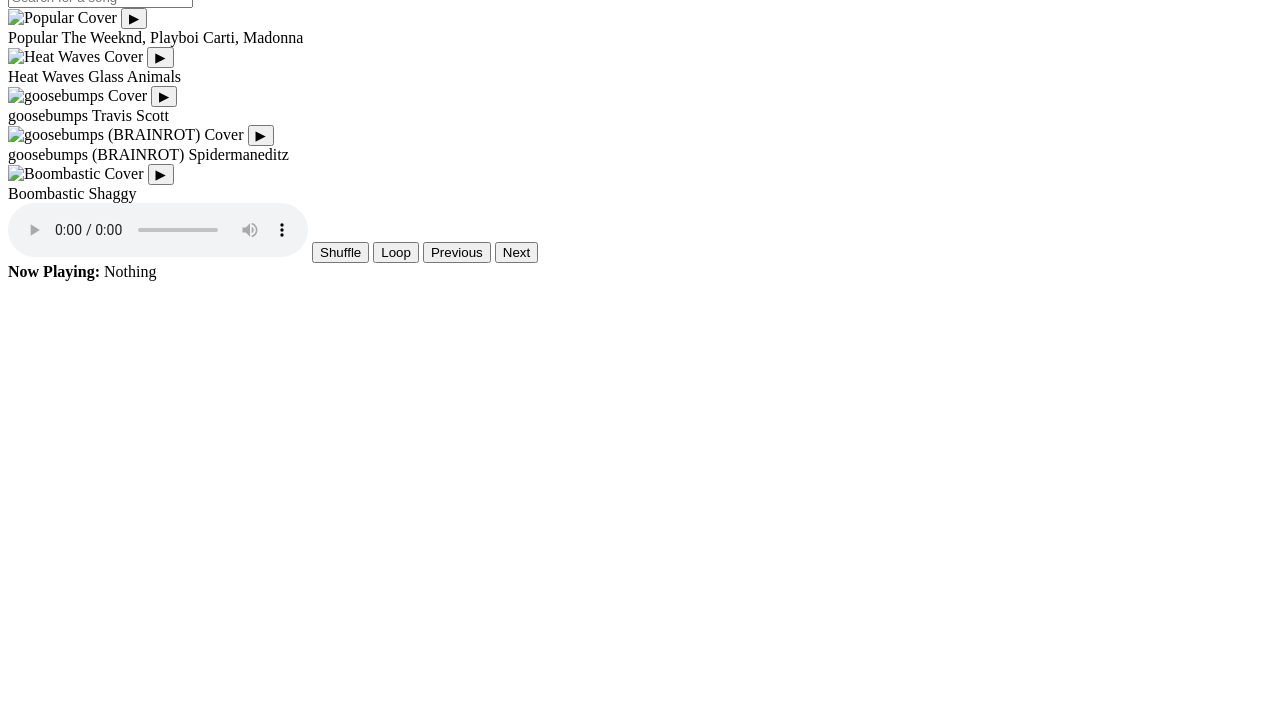
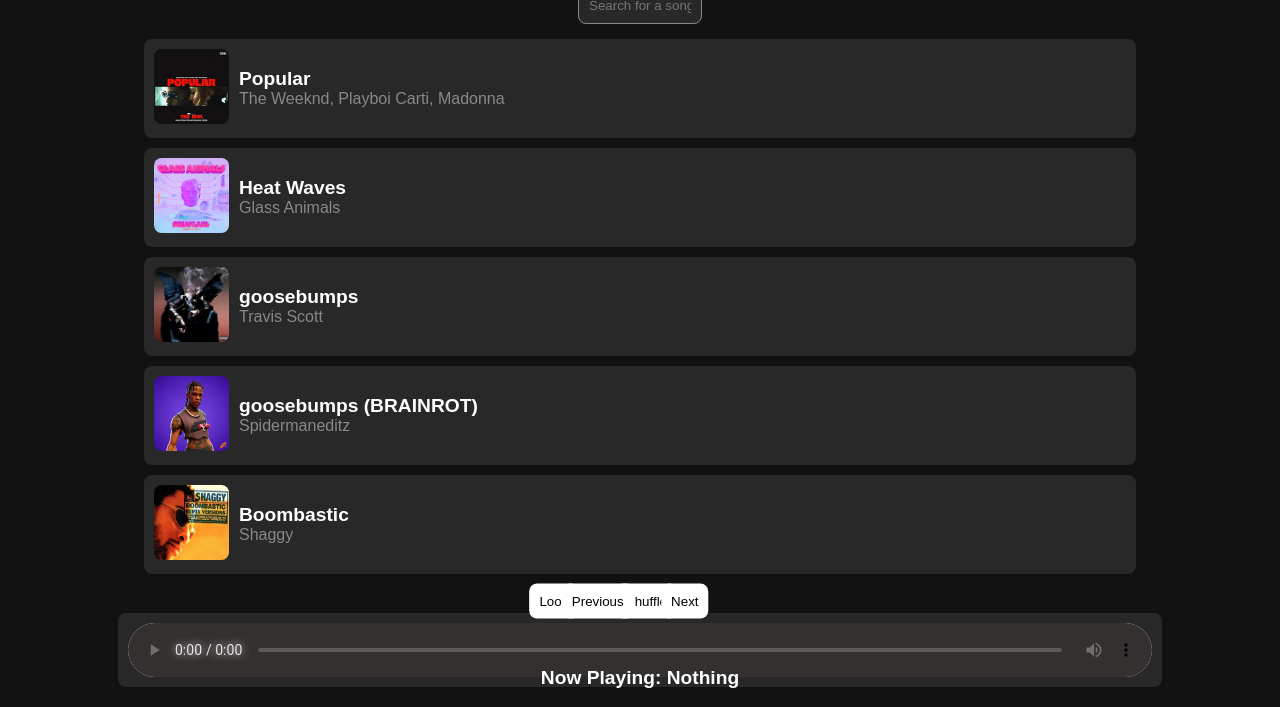
Before and after one commit to ZubruS123/music, a plain HTML site: page index.html in a window 1280 px wide. Shown: the part 93-800 px from the top of the page. Drawn offline with Linux system fonts and the light colour scheme.

Commit message:
Add files via upload

```diff
--- /dev/null
+++ b/styles.css
@@ -0,0 +1,291 @@
+/* styles.css */
+
+body {
+    font-family: 'Arial', sans-serif;
+    margin: 0;
+    padding: 0;
+    background: #121212;
+    color: #fff;
+}
+
+header {
+    background-color: #121212;
+    color: #fff;
+    text-align: center;
+    padding: 20px;
+    box-shadow: 0 2px 5px rgba(0, 0, 0, 0.1);
+}
+
+.header-container {
+    width: 80%;
+    margin: 0 auto;
+}
+
+main {
+    padding: 20px;
+    display: flex;
+    flex-direction: column;
+    align-items: center;
+}
+
+.song-container {
+    width: 80%;
+    margin: 15px auto;
+}
+
+.song-list {
+    max-height: 620px; /* Set the maximum height for the song list */
+    overflow-y: auto; /* Enable vertical scrolling */
+}
+
+.song-item {
+    position: relative; /* Add position relative to the song item */
+    display: flex;
+    justify-content: space-between;
+    align-items: center;
+    background-color: #282828;
+    padding: 10px;
+    border-radius: 8px;
+    margin-bottom: 10px;
+    box-shadow: 0 2px 5px rgba(0, 0, 0, 0.1);
+}
+
+.song-info {
+    display: flex;
+    align-items: center;
+}
+
+.song-image {
+    width: 75px;
+    height: 75px;
+    border-radius: 10%;
+    margin-right: 10px;
+}
+
+.play-button {
+    position: absolute;
+    top: 50%;
+    left: 3.2%;
+    transform: translate(-50%, -50%);
+    background-color: transparent;
+    color: #fff;
+    border: none;
+    padding: 32.5px;
+    border-radius: 10%;
+    cursor: pointer;
+    transition: color 0.3s ease, background-color 0.3s ease;
+    opacity: 0;
+}
+
+.song-item:hover .play-button {
+    opacity: 1;
+    background-color: transparent;
+    color: #ffffff;
+}
+
+.song-item:not(:hover) .play-button {
+    opacity: 0;
+}
+
+.song-item:hover {
+    opacity: 0.5;
+    background-color: #252424;
+}
+
+.song-details {
+    display: flex;
+    flex-direction: column;
+}
+
+.song-title {
+    font-size: 1.2em;
+    font-weight: bold;
+}
+
+.song-artist {
+    color: #888;
+}
+
+.play-button:hover {
+    background-color: #25a05e;
+}
+
+audio {
+    width: 80%;
+    position: fixed; /* Fixed position */
+    bottom: 20px; /* Adjust as needed */
+    left: 50%; /* Center horizontally */
+    transform: translateX(-50%); /* Center horizontally */
+    background-color: #282828;
+    border-radius: 8px;
+    padding: 10px;
+    box-shadow: 0 2px 5px rgba(0, 0, 0, 0.1);
+    color: #fff;
+}
+
+/* Style the controls inside the audio player */
+audio::-webkit-media-controls-panel {
+    background-color: #353030; /* Black background for the controls */
+    border-radius: 8px;
+    color: #ffffff; /* Black play button icon color */
+}
+
+/* Style the controls inside the audio player */
+audio::-webkit-media-controls-play-button,
+audio::-webkit-media-controls-pause-button {
+    filter: invert(1); /* Invert colors to make the icon white */
+}
+
+/* Style the volume slider */
+audio::-webkit-media-controls-volume-slider {
+    filter: invert(1);
+}
+
+/* Style the time range slider */
+audio::-webkit-media-controls-current-time-display,
+audio::-webkit-media-controls-time-remaining-display,
+audio::-webkit-media-controls-time-remaining-display-container {
+    color: #fff; /* White color for the time display */
+}
+
+/* Style the time range slider thumb */
+audio::-webkit-media-controls-seek-back-button,
+audio::-webkit-media-controls-seek-forward-button,
+audio::-webkit-media-controls-timeline,
+audio::-webkit-media-controls-timeline-container,
+audio::-webkit-media-controls-timeline-track {
+    filter: invert(1);
+}
+
+/* Style the mute button */
+audio::-webkit-media-controls-mute-button,
+audio::-webkit-media-controls-unmute-button {
+    filter: invert(1); /* Invert colors to make the icon white */
+}
+
+.now-playing {
+    margin-top: 620px;
+    position: fixed; /* Fixed position */
+    text-align: center;
+    font-size: 1.2em;
+}
+
+#currentSong {
+    font-weight: bold;
+}
+
+.audio-container {
+    position: relative;
+}
+
+.shuffle-button {
+    position: fixed;
+    bottom: 13.3%;
+    left: 50.5%;
+    transform: translate(-50%, 50%);
+    background-color: #fff;
+    color: #000;
+    border: none;
+    padding: 10px;
+    border-radius: 8px;
+    cursor: pointer;
+    transition: background-color 0.3s ease, color 0.3s ease;
+}
+
+.shuffle-button.active {
+    background-color: #1db954;
+    color: #fff;
+}
+
+/* Add this style for the search input field */
+#searchInput {
+    margin-top: -60px;
+    width: 10%;
+    padding: 10px;
+    text-align: center;
+    box-sizing: border-box;
+    border: 1px solid #888;
+    border-radius: 8px;
+    background-color: #282828;
+    color: #fff;
+}
+
+/* Rest of your CSS code */
+.next-button {
+    position: fixed;
+    bottom: 13.3%;
+    left: 53.5%;
+    transform: translate(-50%, 50%);
+    background-color: #fff;
+    color: #000;
+    border: none;
+    padding: 10px;
+    border-radius: 8px;
+    cursor: pointer;
+    transition: background-color 0.3s ease, color 0.3s ease;
+}
+
+.previous-button {
+    position: fixed;
+    bottom: 13.3%;
+    left: 46.7%;
+    transform: translate(-50%, 50%);
+    background-color: #fff;
+    color: #000;
+    border: none;
+    padding: 10px;
+    border-radius: 8px;
+    cursor: pointer;
+    transition: background-color 0.3s ease, color 0.3s ease;
+}
+
+.loop-button {
+    position: fixed;
+    bottom: 13.3%;
+    left: 43.3%;
+    transform: translate(-50%, 50%);
+    background-color: #fff;
+    color: #000;
+    border: none;
+    padding: 10px;
+    border-radius: 8px;
+    cursor: pointer;
+    transition: background-color 0.3s ease, color 0.3s ease;
+}
+
+/* Add this style for the active loop button */
+.loop-button.active {
+    background-color: #1db954;
+    color: #fff;
+}
+
+@media screen and (max-width: 768px) {
+    .shuffle-button {
+        left: 65%;
+        transform: translate(-50%, 50%);
+    }
+
+    .next-button {
+        left: 77.5%;
+        transform: translate(-50%, 50%);
+    }
+
+    .previous-button {
+        left: 49.7%;
+        transform: translate(-50%, 50%);
+    }
+
+    .loop-button {
+        left: 35.3%;
+        transform: translate(-50%, 50%);
+    }
+
+    #searchInput{
+        width: 50%;
+    }
+
+    .play-button{
+        top: 45%;
+        left: 17%;
+    }
+}
```
Also changed, not shown: Popular.png (added), boombastic.png (added), goosebumps(BRAINROT).png (added), goosebumps.png (added), heatwaves.png (added), index.html (line endings or trailing spaces), 5 other files.
